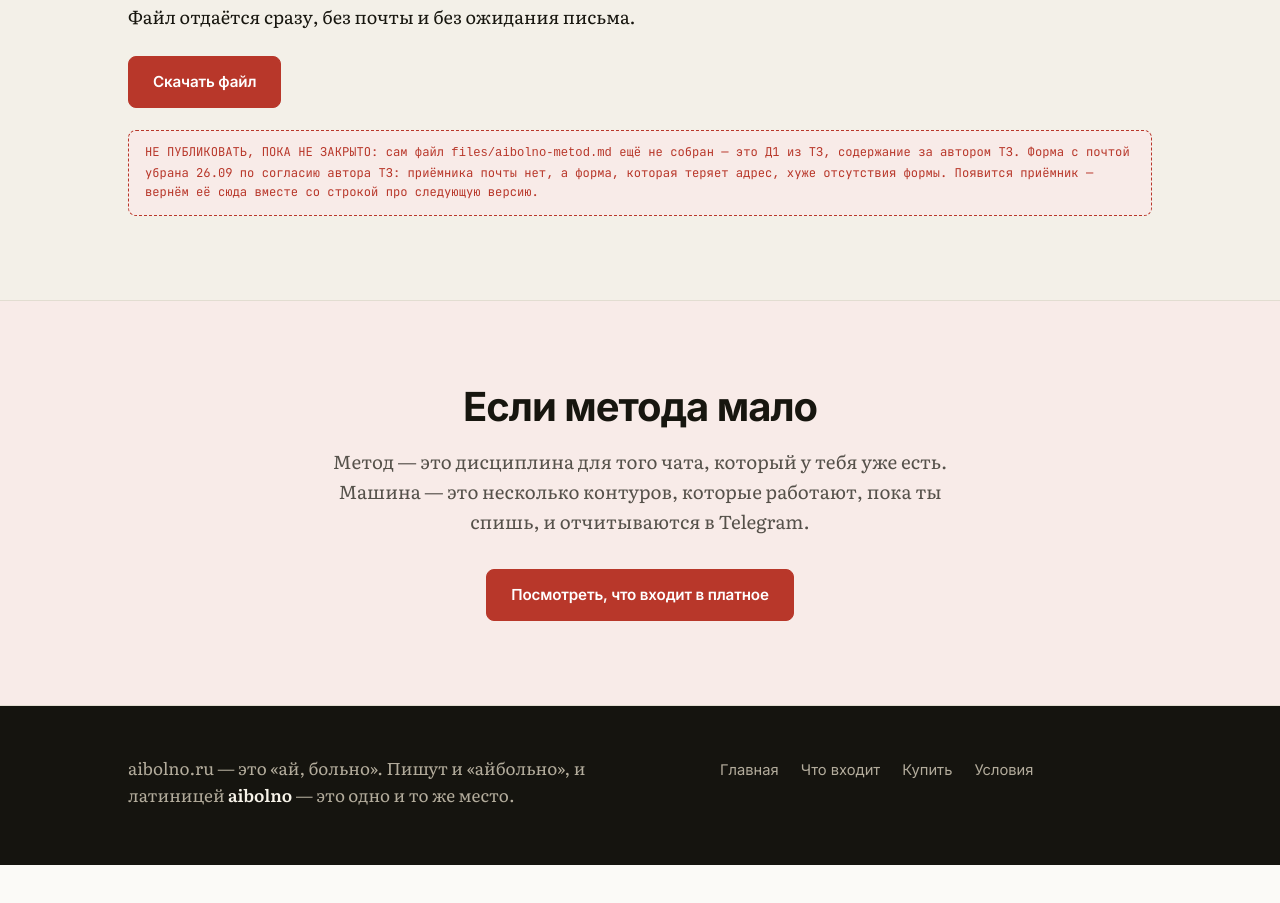
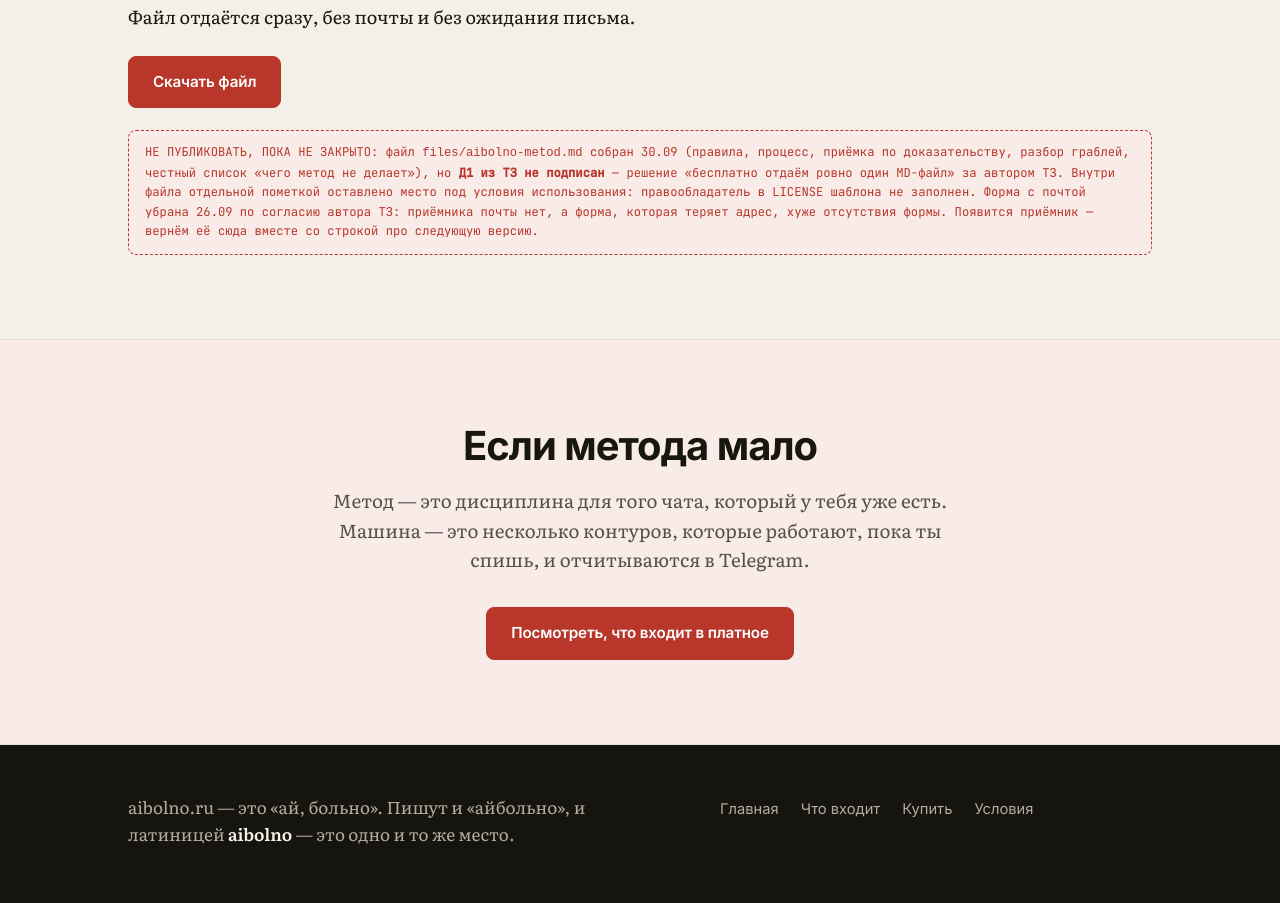
Before and after one commit to eldartri/aibolno, a plain HTML site: page metod.html in a window 1280 px wide. Shown: the part 1355-2258 px from the top of the page. Before the commit the page ends 2220 px from the top, so only its background shows below. Drawn offline with Linux system fonts and the light colour scheme.

Commit message:
Бесплатный файл: метод одним MD (правила, процесс, приёмка, грабли)
Собран files/aibolno-metod.md — тот самый файл, который страница «Метод»
обещает отдать сразу и без почты. 207 строк.

Состав ровно по обещанию страницы: правила, по которым сказанное
проверяется; процесс от задания до приёмки по доказательству; разбор
граблей своими руками. Плюс блок «чего метод не делает» и проверка за
вечер на своей задаче.

Источник материала — templates/_common/CLAUDE.md.tmpl, docs/PROCESS.md,
docs/DEBUG_RULES.md шаблона. Грабли обобщены до механизма: ни данных, ни
экранов, ни имён чужого проекта (ТЗ это запрещает прямо, проверено грепом).

Не закрыто, оба пункта — слово владельца: Д1 («бесплатно ровно один
MD-файл») не подписан; строки про лицензию в файле нет, потому что
правообладатель в LICENSE шаблона не заполнен — место помечено
HTML-комментарием. Пометка на metod.html и README обновлены под это
состояние, красная рамка «не публиковать» остаётся.

Co-Authored-By: Claude Opus 5 <noreply@anthropic.com>
Claude-Session: https://claude.ai/code/session_0188tFgVQaBmCDhR9ojv7VZV

```diff
--- a/metod.html
+++ b/metod.html
@@ -59,7 +59,7 @@
       <a class="btn btn--accent" href="files/aibolno-metod.md" download>Скачать файл</a>
     </div>
 
-    <div class="todo">НЕ ПУБЛИКОВАТЬ, ПОКА НЕ ЗАКРЫТО: сам файл <code>files/aibolno-metod.md</code> ещё не собран — это Д1 из ТЗ, содержание за автором ТЗ. Форма с почтой убрана 26.09 по согласию автора ТЗ: приёмника почты нет, а форма, которая теряет адрес, хуже отсутствия формы. Появится приёмник — вернём её сюда вместе со строкой про следующую версию.</div>
+    <div class="todo">НЕ ПУБЛИКОВАТЬ, ПОКА НЕ ЗАКРЫТО: файл <code>files/aibolno-metod.md</code> собран 30.09 (правила, процесс, приёмка по доказательству, разбор граблей, честный список «чего метод не делает»), но <b>Д1 из ТЗ не подписан</b> — решение «бесплатно отдаём ровно один MD-файл» за автором ТЗ. Внутри файла отдельной пометкой оставлено место под условия использования: правообладатель в LICENSE шаблона не заполнен. Форма с почтой убрана 26.09 по согласию автора ТЗ: приёмника почты нет, а форма, которая теряет адрес, хуже отсутствия формы. Появится приёмник — вернём её сюда вместе со строкой про следующую версию.</div>
   </div>
 </section>
 
```
Also changed, not shown: 2 other files.
